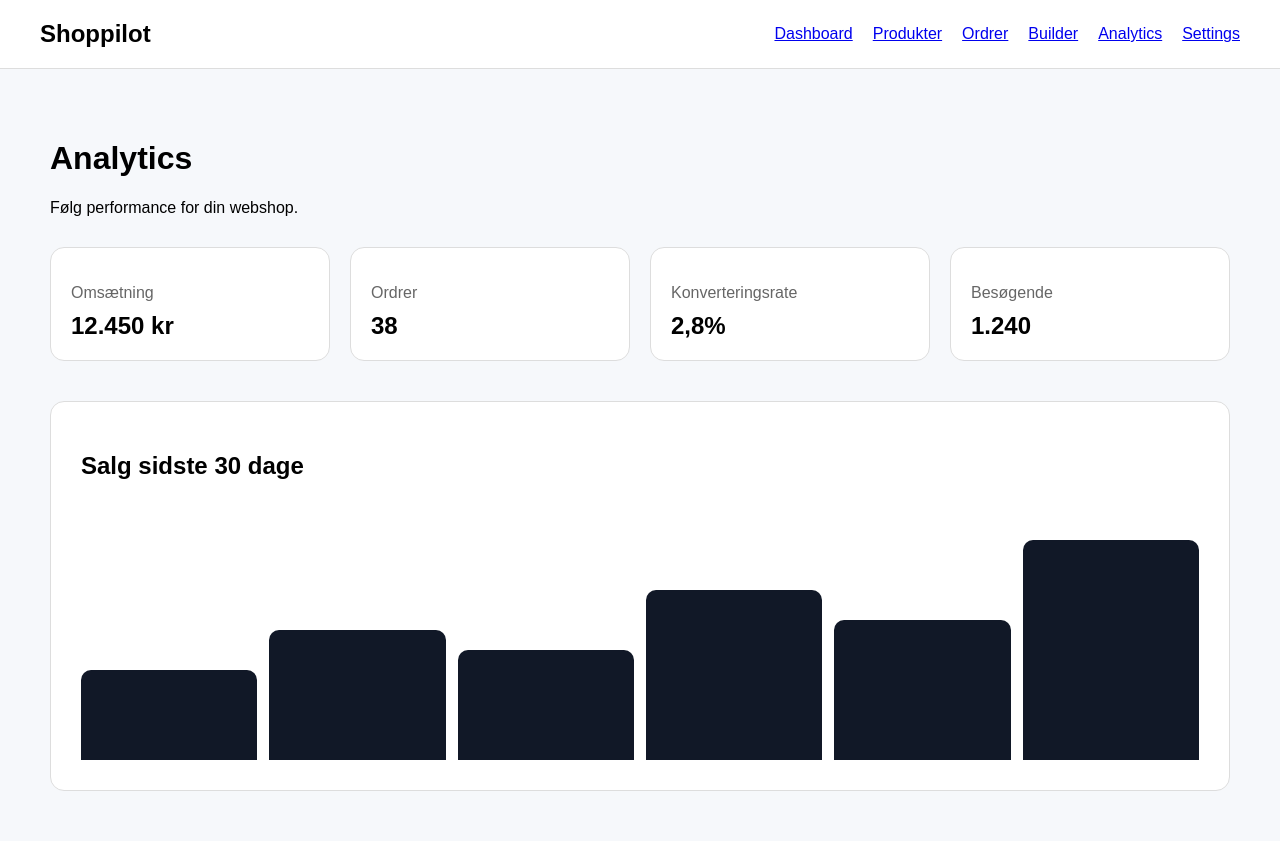
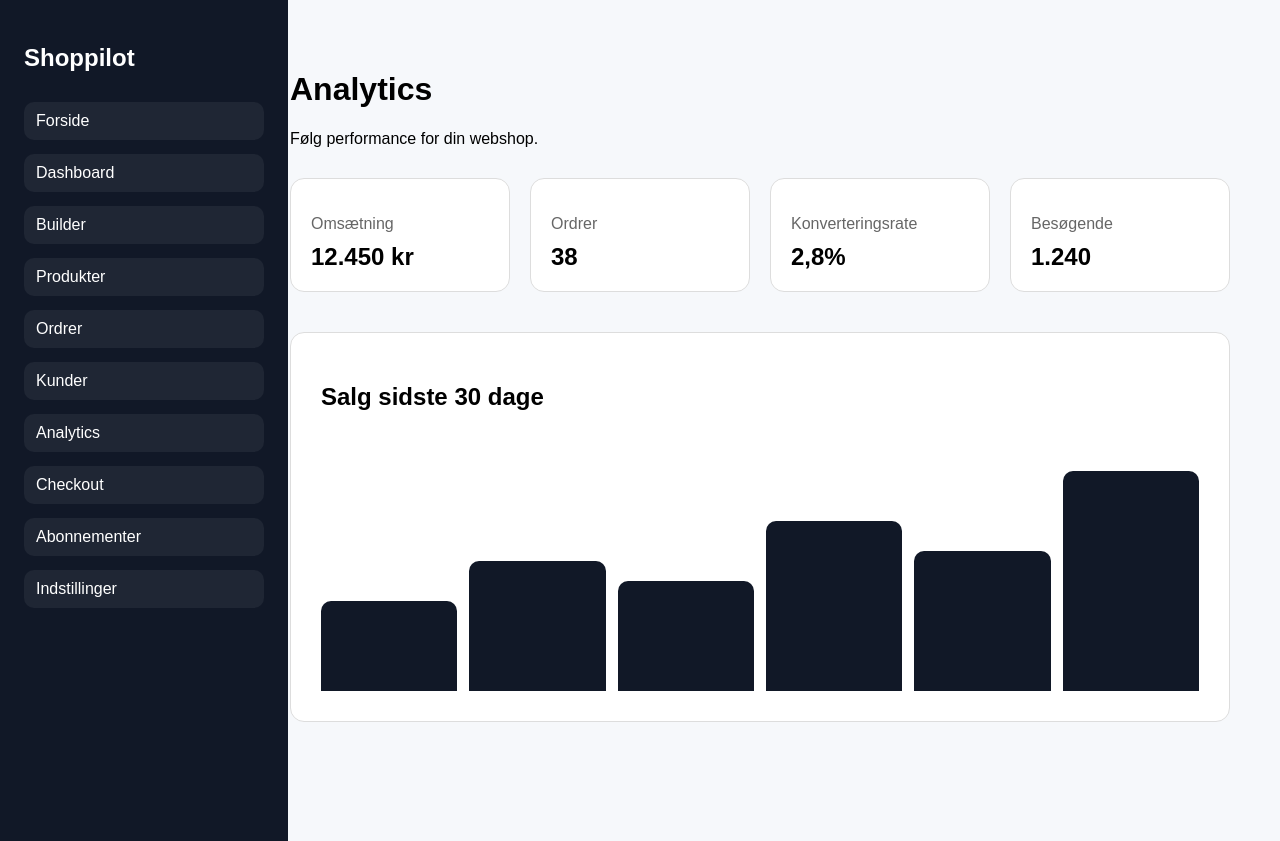
Before and after one commit to postjkhandel-ship-it/shoppilot, a Next.js app: page /analytics in a window 1280 px wide. After the commit the page ends 800 px from the top, so only its background shows below. Built offline with nearby package versions, Linux system fonts and the light colour scheme.

Commit message:
Update layout.js

```diff
--- a/app/layout.js
+++ b/app/layout.js
@@ -2,32 +2,46 @@ export default function RootLayout({ children }) {
   return (
     <html lang="da">
       <body style={{ margin: 0, fontFamily: "Arial", background: "#f6f8fb" }}>
-        <nav
-          style={{
-            display: "flex",
-            justifyContent: "space-between",
-            alignItems: "center",
-            padding: "20px 40px",
-            borderBottom: "1px solid #ddd",
-            background: "#fff",
-            position: "sticky",
-            top: 0
-          }}
-        >
-          <h2 style={{ margin: 0 }}>Shoppilot</h2>
+        <div style={{ display: "flex", minHeight: "100vh" }}>
+          <aside
+            style={{
+              width: "240px",
+              background: "#111827",
+              color: "white",
+              padding: "24px",
+              position: "fixed",
+              height: "100vh"
+            }}
+          >
+            <h2>Shoppilot</h2>
 
-          <div style={{ display: "flex", gap: "20px" }}>
-            <a href="/dashboard">Dashboard</a>
-            <a href="/products">Produkter</a>
-            <a href="/orders">Ordrer</a>
-            <a href="/builder">Builder</a>
-            <a href="/analytics">Analytics</a>
-            <a href="/settings">Settings</a>
-          </div>
-        </nav>
+            <nav style={{ display: "grid", gap: "14px", marginTop: "30px" }}>
+              <a style={link} href="/">Forside</a>
+              <a style={link} href="/dashboard">Dashboard</a>
+              <a style={link} href="/builder">Builder</a>
+              <a style={link} href="/products">Produkter</a>
+              <a style={link} href="/orders">Ordrer</a>
+              <a style={link} href="/customers">Kunder</a>
+              <a style={link} href="/analytics">Analytics</a>
+              <a style={link} href="/checkout">Checkout</a>
+              <a style={link} href="/plans">Abonnementer</a>
+              <a style={link} href="/settings">Indstillinger</a>
+            </nav>
+          </aside>
 
-        {children}
+          <main style={{ marginLeft: "240px", width: "100%" }}>
+            {children}
+          </main>
+        </div>
       </body>
     </html>
   );
 }
+
+const link = {
+  color: "white",
+  textDecoration: "none",
+  padding: "10px 12px",
+  borderRadius: "10px",
+  background: "rgba(255,255,255,0.06)"
+};
```
